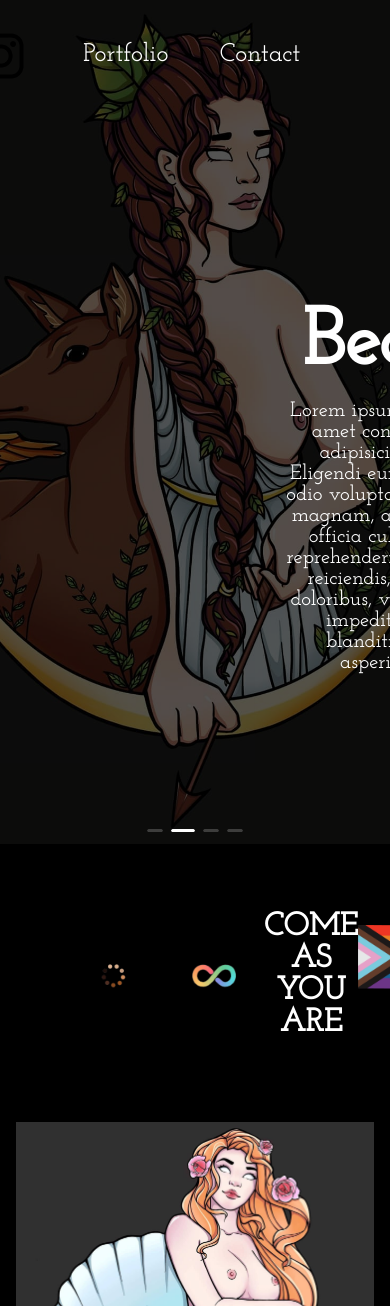
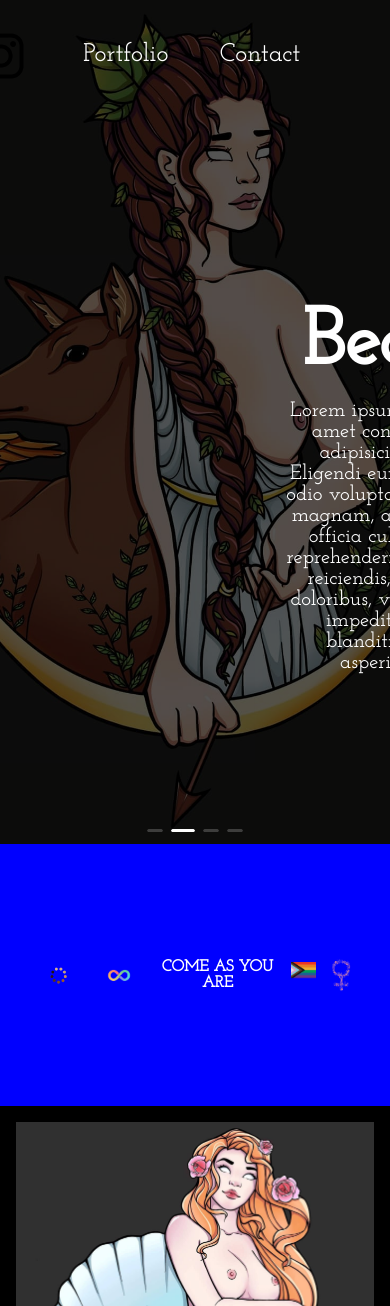
Before and after one commit to AliceXix/panda-portfolio, a React (Create React App) app in the folder client/: page / in a window 390 px wide. Shown: the top 1306 px of the page. Built offline with nearby package versions, Linux system fonts and the light colour scheme.

Commit message:
adapt values section to mobile view

```diff
--- a/client/src/index.css
+++ b/client/src/index.css
@@ -81,6 +81,34 @@ html {
 .values h2 {
     font-size: 2rem;
     color: white;
+}
+
+@media (max-width: 450px) {
+    .values {
+        background-color: blue !important;
+        padding: 0 1.5em;
+        display: flex;
+        flex-direction: row;
+        justify-content: space-between;
+        align-items: center;
+        height: 31vh;
+    }
+
+    .values img {
+        width: 50px;
+    }
+
+    .values h2 {
+        font-size: 1rem;
+    }
+
+    .values #lgbtq_icon {
+        width: 25px;
+    }
+
+    .values #bipoc_icon {
+        width: 70px;
+    }
 }
 
 /* --- PORTFOLIO --- */
--- a/client/src/views/Values.tsx
+++ b/client/src/views/Values.tsx
@@ -9,10 +9,10 @@ export default function Values() {
     return (
       <>
         <div className="values" id='portfolio'>
-          <img src={bipoc} alt="bipoc icon" />
+          <img src={bipoc} alt="bipoc icon" id='bipoc_icon' />
           <img src={neurodiv} alt="neurodivergent icon" />
           <h2>COME AS YOU ARE</h2>
-          <img src={lgbtq} alt="lgbtq icon" />
+          <img src={lgbtq} alt="lgbtq icon" id='lgbtq_icon' />
           <img src={feminism} alt="feminism icon" />
         </div>
       </>
```
